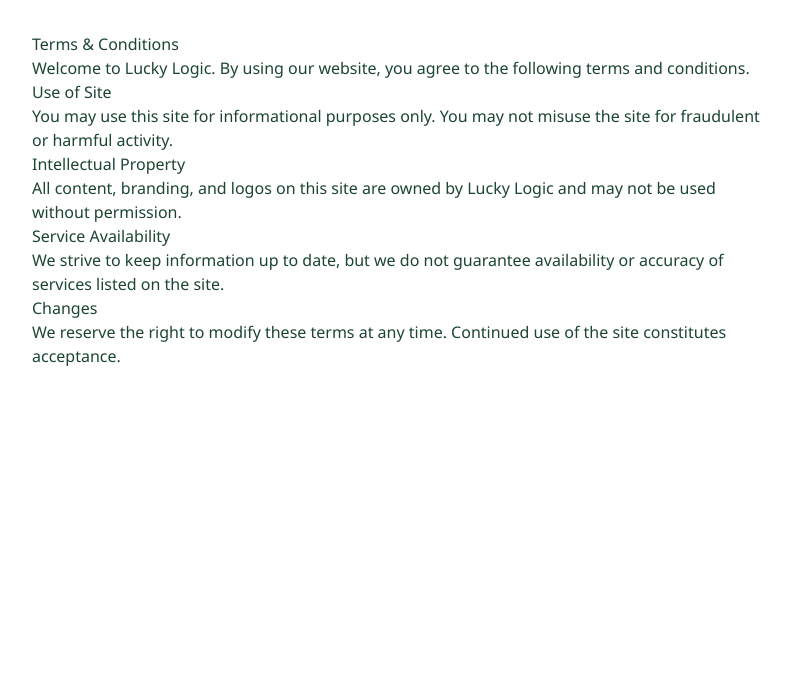
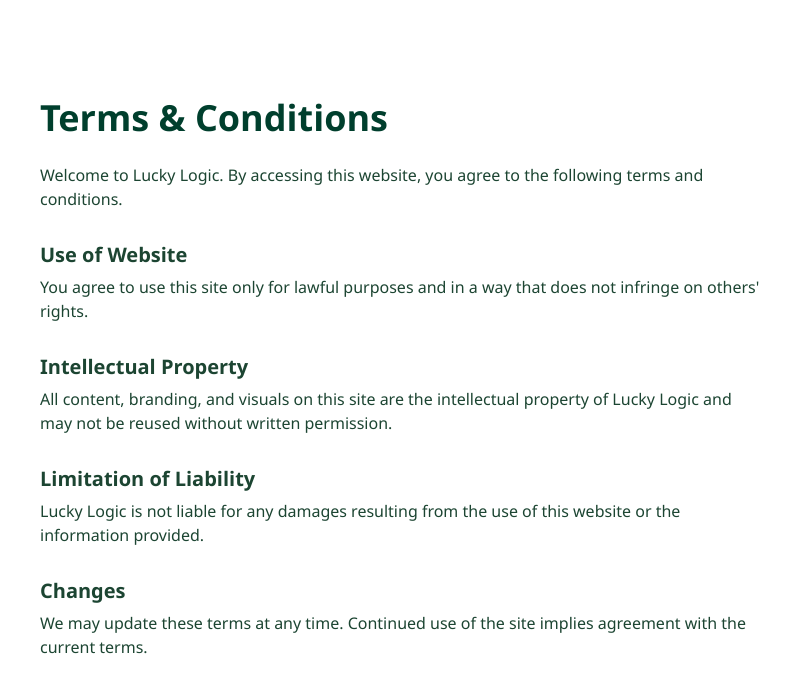
Before and after one commit to Neesonn/luckylogicit, a Next.js app: page /terms in a window 1280 px wide. Shown: the top 692 px of the page, without its empty margins (240-1031 px from the left). Built offline with nearby package versions, Linux system fonts and the light colour scheme.

Commit message:
Update README with comprehensive documentation and enhance privacy/terms pages

```diff
--- a/app/terms/page.tsx
+++ b/app/terms/page.tsx
@@ -1,30 +1,49 @@
+'use client';
+import { Box, Heading, Text } from '@chakra-ui/react';
+
 export default function TermsPage() {
-    return (
-      <main style={{ padding: '2rem', maxWidth: '800px', margin: '0 auto' }}>
-        <h1>Terms & Conditions</h1>
-        <p>
-          Welcome to Lucky Logic. By using our website, you agree to the following terms and conditions.
-        </p>
+  return (
+    <Box px={6} py={{ base: 16, md: 24 }} maxW="3xl" mx="auto">
+      <Heading as="h1" size="xl" mb={6} color="brand.green">
+        Terms & Conditions
+      </Heading>
 
-        <h2>Use of Site</h2>
-        <p>
-          You may use this site for informational purposes only. You may not misuse the site for fraudulent or harmful activity.
-        </p>
+      <Text mb={4}>
+        Welcome to Lucky Logic. By accessing this website, you agree to the following terms and
+        conditions.
+      </Text>
 
-        <h2>Intellectual Property</h2>
-        <p>
-          All content, branding, and logos on this site are owned by Lucky Logic and may not be used without permission.
-        </p>
+      <Heading as="h2" size="md" mt={8} mb={2}>
+        Use of Website
+      </Heading>
+      <Text mb={4}>
+        You agree to use this site only for lawful purposes and in a way that does not infringe on
+        others' rights.
+      </Text>
 
-        <h2>Service Availability</h2>
-        <p>
-          We strive to keep information up to date, but we do not guarantee availability or accuracy of services listed on the site.
-        </p>
+      <Heading as="h2" size="md" mt={8} mb={2}>
+        Intellectual Property
+      </Heading>
+      <Text mb={4}>
+        All content, branding, and visuals on this site are the intellectual property of Lucky Logic
+        and may not be reused without written permission.
+      </Text>
 
-        <h2>Changes</h2>
-        <p>
-          We reserve the right to modify these terms at any time. Continued use of the site constitutes acceptance.
-        </p>
-      </main>
-    );
-  }
+      <Heading as="h2" size="md" mt={8} mb={2}>
+        Limitation of Liability
+      </Heading>
+      <Text mb={4}>
+        Lucky Logic is not liable for any damages resulting from the use of this website or the
+        information provided.
+      </Text>
+
+      <Heading as="h2" size="md" mt={8} mb={2}>
+        Changes
+      </Heading>
+      <Text>
+        We may update these terms at any time. Continued use of the site implies agreement with the
+        current terms.
+      </Text>
+    </Box>
+  );
+}
```
Also changed, not shown: app/privacy-policy/page.tsx (+47 -31 lines), 1 other file (tests, documents, lock files or other folders).
